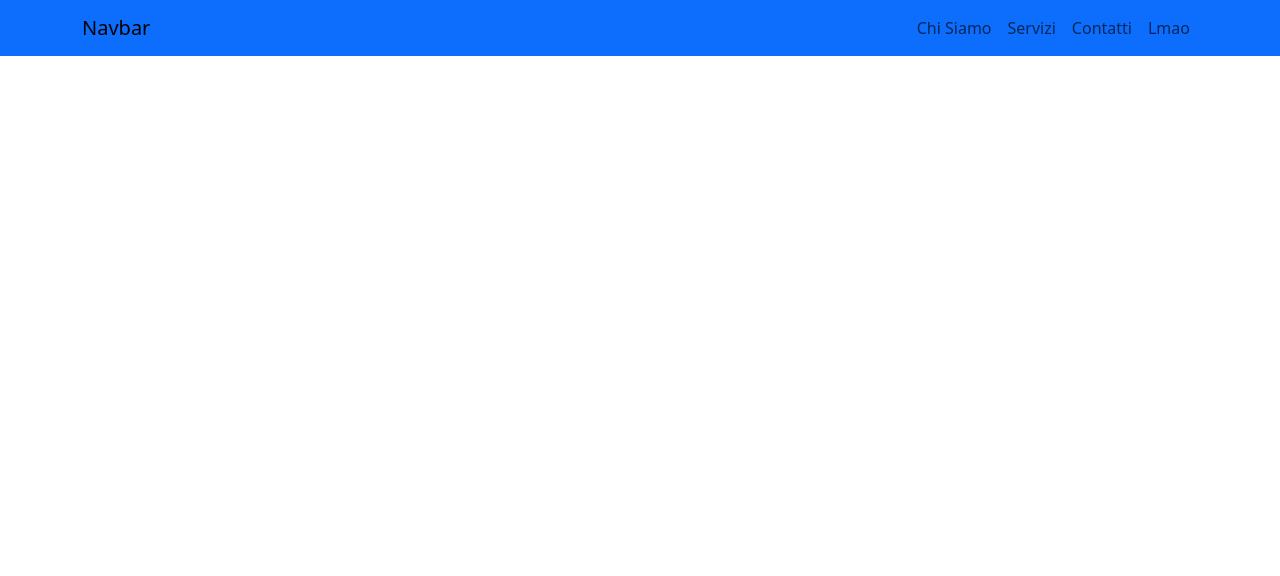
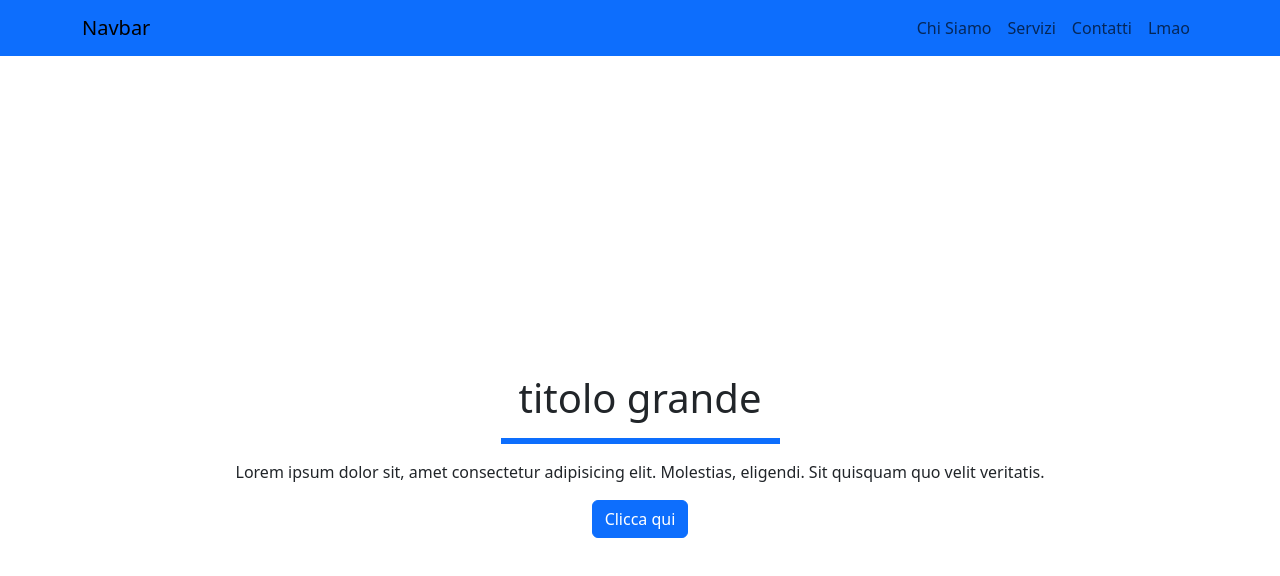
Before and after one commit to wleer/test-vitejs-e-bootstrap, a website built with Vite: page index.html in a window 1280 px wide. Built offline with nearby package versions, Linux system fonts and the light colour scheme; a web font is replaced by a local one.

Commit message:
Ho creato la sezione hero

```diff
--- a/index.html
+++ b/index.html
@@ -43,6 +43,16 @@
         </div>
       </nav>
     </header>
+    <main>
+      <section id="hero" class="w-100 min-vh-100 d-flex justify-content-center align-items-center text-center">
+          <div class="container">
+            <h1>titolo grande</h1>
+            <hr class="w-25 border border-3 border-primary opacity-100 mx-auto">
+            <p>Lorem ipsum dolor sit, amet consectetur adipisicing elit. Molestias, eligendi. Sit quisquam quo velit veritatis.</p>
+            <a href="#contatti" class="btn btn-primary">Clicca qui</a>
+          </div>
+      </section>
+    </main>
     <script type="module" src="/src/main.js"></script>
   </body>
 </html>
```
